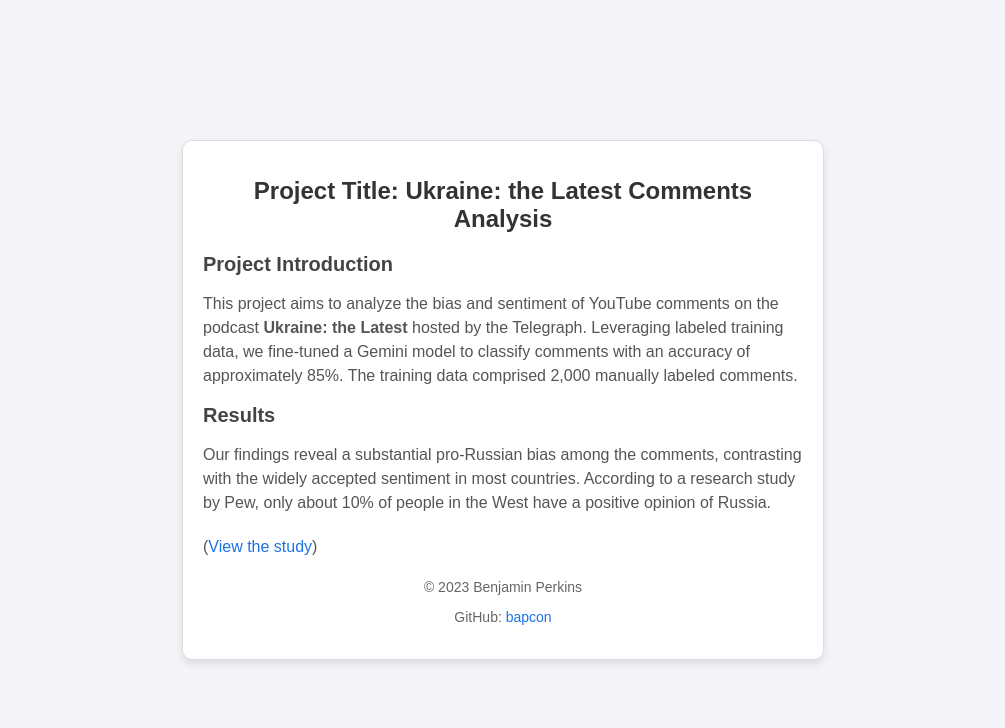
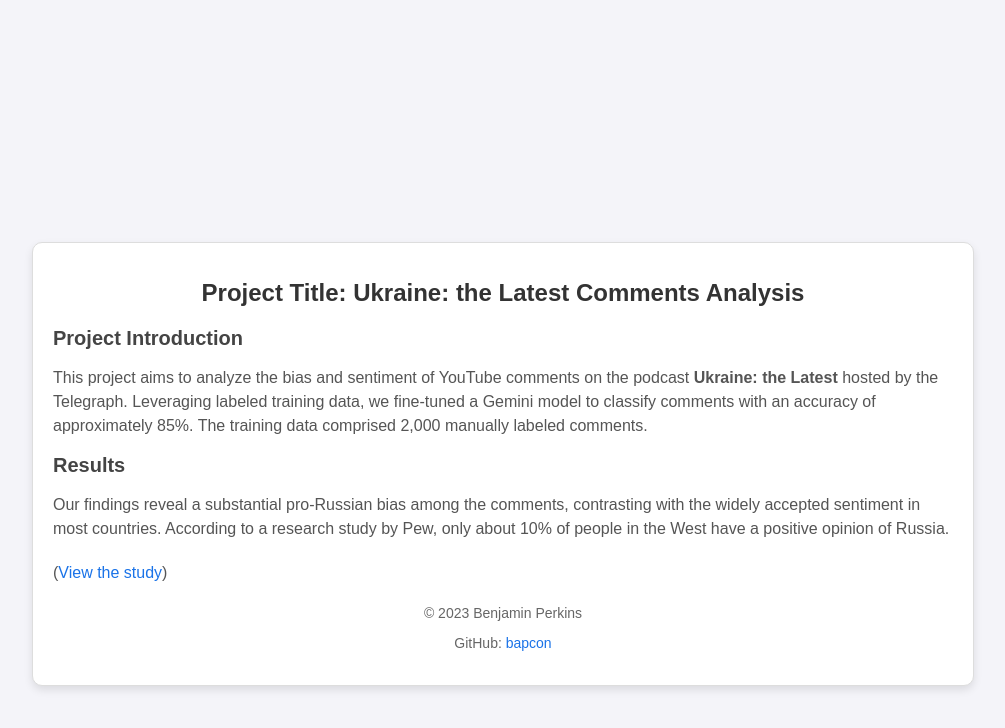
Before and after one commit to BAPCon/BAPcon.github.io, a plain HTML site: page index.html in a window 1280 px wide. Shown: the whole page, without its empty margins (137-1142 px from the left). Drawn offline with Linux system fonts and the light colour scheme.

Commit message:
Update styles.css

```diff
--- a/styles.css
+++ b/styles.css
@@ -6,11 +6,12 @@
     margin: 0;
     font-family: Arial, sans-serif;
     background-color: #f4f4f9;
+    padding: 5%;
 }
 
 .intro-panel {
-    width: 70%;
-    max-width: 600px;
+    width: 100%;
+    max-width: 900px;
     background: #ffffff;
     border: 1px solid #dddddd;
     border-radius: 10px;
```
